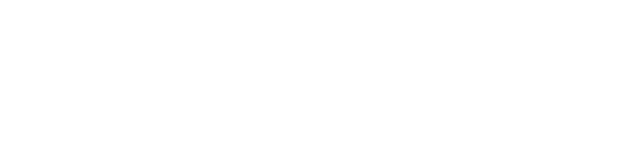
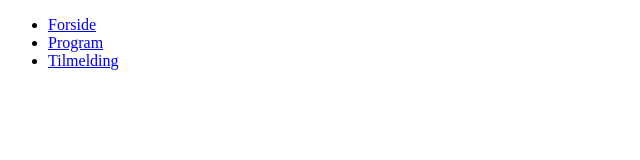
Before and after one commit to TobiasAagaard/Ubuntu-Opgave, a plain HTML site: page index.html in a window 1280 px wide. Shown: the whole page, without its empty margins (0-640 px from the left). Drawn offline with Linux system fonts and the light colour scheme.

Commit message:
Nav i html
Nav i html

```diff
--- a/index.html
+++ b/index.html
@@ -8,6 +8,12 @@
     <link rel="stylesheet" href="./assets/styles/main.css">
 </head>
 <body>
-
+    <nav class="nav-main">
+        <ul>
+            <li><a href="#">Forside</a></li>
+            <li><a href="#">Program</a></li>
+            <li><a href="#">Tilmelding</a></li>
+        </ul>
+    </nav>
 </body>
 </html>
```
